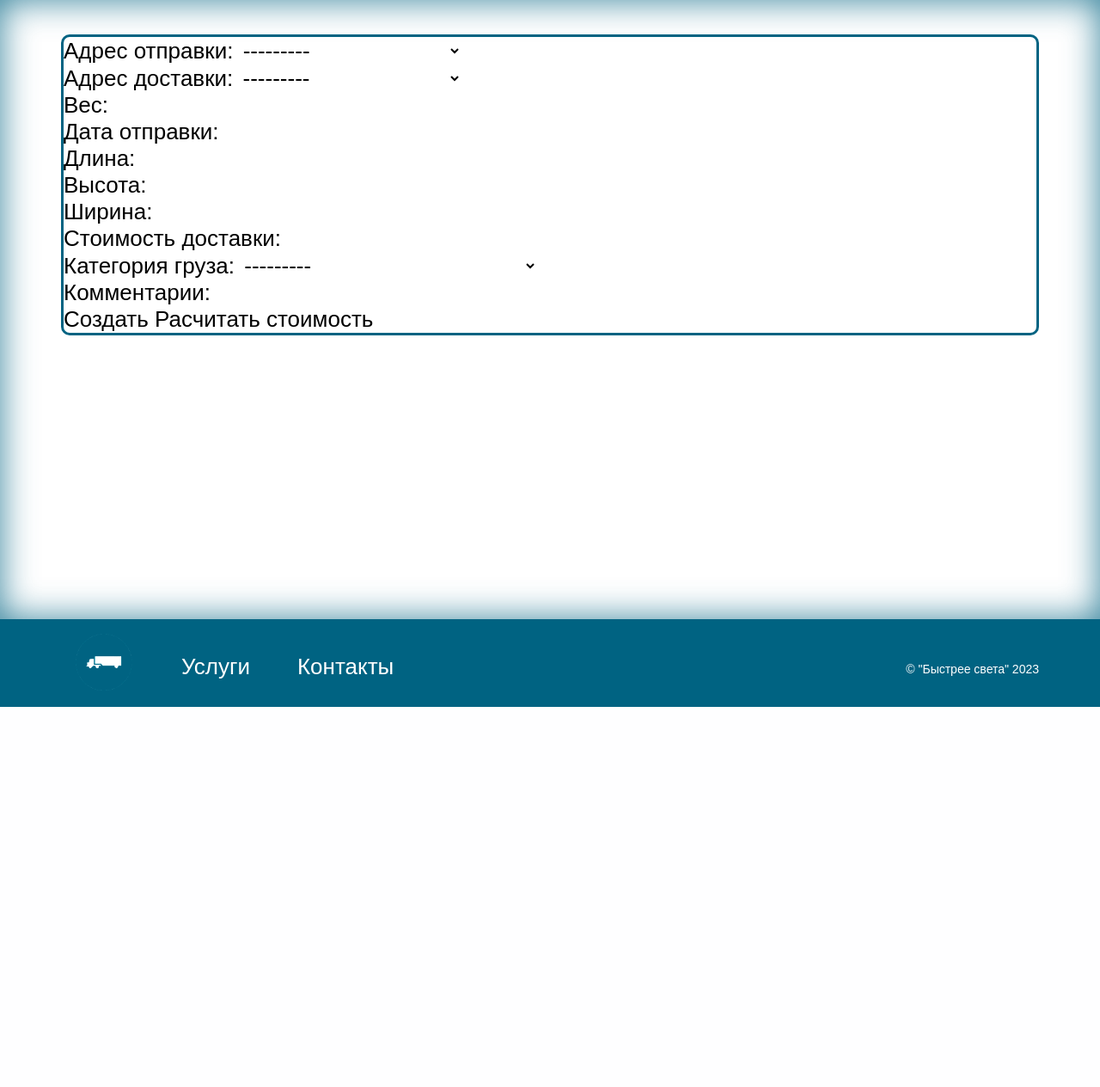
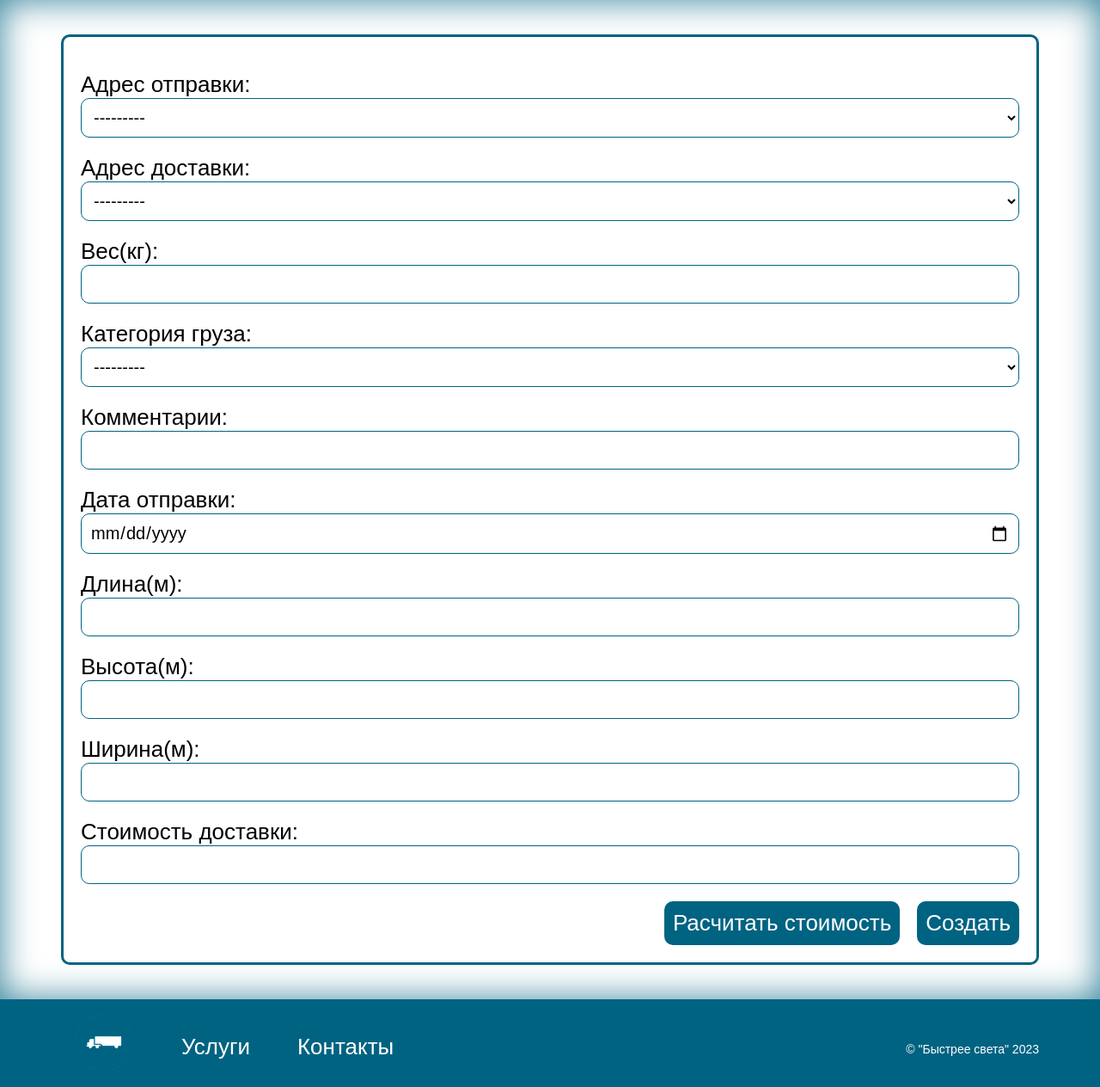
Before and after one commit to Hromt4ik/kursachHromtsov, a Django app: page /createPakages/ in a window 1280 px wide. Shown: the part 101-1365 px from the top of the page at 86% size. Before the commit the page ends 923 px from the top, so only its background shows below. Run offline with Django 4.2, Linux system fonts and the light colour scheme; data comes from the database, SQL or seed files in the repository; both versions use the stored data as it was after the commit; parts of the project's set-up code (start-up, migrations or seed data) failed here and were passed over.

Commit message:
Add files via upload

```diff
--- a/navigate/forms.py
+++ b/navigate/forms.py
@@ -16,9 +16,12 @@
 class PackageForm(forms.ModelForm):
     class Meta:
         model = Package
-        fields = [ 'sending_address', 'delivery_address', 'weight', 'date_of_receipt'
-            , 'length', 'height', 'width', 'cost',
-                  'cargo_category','comments',]
+        fields = ['sending_address', 'delivery_address', 'weight',
+                  'cargo_category', 'comments',]
+        widgets = {
+            'date_of_receipt': forms.DateTimeInput(attrs={'type': 'date', 'required': 'required'},
+                                                 format='%Y-%m-%d')
+        }
 
 
 class CustomUserChangeForm(UserChangeForm):
@@ -34,4 +37,10 @@
     class Meta:
         model = Package
         fields = ('comments', 'sending_address', 'delivery_address', 'weight', 'date_of_receipt', 'delivery_date',
-              'length', 'height', 'width', 'cost', 'cargo_category', 'status',)
+              'length', 'height', 'width', 'cost', 'cargo_category', 'status')
+
+class ChangeUserForm(forms.ModelForm):
+    model = CustomUser
+    fields = ('first_name', 'last_name', 'patronymic', 'phone_number', 'email', 'passport', 'date_of_birth',
+              'username')
+    date_of_birth = forms.DateField(widget=forms.DateInput(attrs={'type': 'date'}))
--- a/navigate/models.py
+++ b/navigate/models.py
@@ -26,15 +26,19 @@
     comments = models.CharField(max_length=500, verbose_name='Комментарии', null=True, blank=True)
 
     def __str__(self):
-        return self.name +  "( " + self.comments + " )"
+        return self.name + " ( " + self.comments + " )"
 
 class Warehouse(models.Model):
     region = models.CharField(max_length=200, verbose_name='Регион')
     city = models.CharField(max_length=200, verbose_name='Город')
     street = models.CharField(max_length=200, verbose_name='Улица')
     home = models.CharField(max_length=200, verbose_name='Дом')
-    corpus = models.CharField(max_length=200, verbose_name='Корпус')
-
+    corpus = models.CharField(max_length=200, verbose_name='Корпус', null=True, blank=True)
+    def __str__(self):
+        if(str(self.corpus) == "None"):
+            return str(self.region) + ", г." + str(self.city) + ", ул." + str(self.street) + ", д." + str(self.home)
+        else:
+            return str(self.region) + ", г." + str(self.city) + ", ул." + str(self.street) + ", д." + str(self.home) + ", к." + str(self.corpus)
 
 
 class Car(models.Model):
@@ -45,15 +49,22 @@
     status = models.CharField(max_length=200, verbose_name='Статус')
     driver_id = models.ForeignKey(settings.AUTH_USER_MODEL,
                                   #limit_choices_to={'post__name': "Сотрудник"},
-                                  on_delete=models.SET_NULL, null=True, blank=True, verbose_name='Id водителя')
+                                  on_delete=models.SET_NULL, null=True, blank=True, verbose_name='Водитель')
 
 class PointIssue(models.Model):
     region = models.CharField(max_length=200, verbose_name='Регион')
     city = models.CharField(max_length=200, verbose_name='Город')
     street = models.CharField(max_length=200, verbose_name='Улица')
     home = models.CharField(max_length=10, verbose_name='Дом')
-    corpus = models.CharField(max_length=10, verbose_name='Корпус')
-    warehouse_id = models.ForeignKey('Warehouse', on_delete=models.SET_NULL,null=True, verbose_name='Id склада')
+    corpus = models.CharField(max_length=10, verbose_name='Корпус', null=True, blank=True)
+    warehouse_id = models.ForeignKey('Warehouse', on_delete=models.SET_NULL,null=True, verbose_name='Cклад')
+
+    def __str__(self):
+        if (str(self.corpus) == "None"):
+            return str(self.region) + ", г." + str(self.city) + ", ул." + str(self.street) + ", д." + str(self.home)
+        else:
+            return str(self.region) + ", г." + str(self.city) + ", ул." + str(self.street) + ", д." + str(
+                self.home) + ", к." + str(self.corpus)
 
 
 class Package(models.Model):
@@ -79,13 +90,13 @@
         related_name='Packages_as_delivery_address',null=True,
         verbose_name='Адрес доставки',
     )
-    weight = models.DecimalField(max_digits=10, decimal_places=2, verbose_name='Вес')
+    weight = models.DecimalField(max_digits=10, decimal_places=2, verbose_name='Вес(кг)')
     date_of_receipt = models.DateField(verbose_name='Дата отправки')
-    delivery_date = models.DateField(verbose_name='Дата доставки в пункт выдачи')
-    date_of_issue = models.DateField(verbose_name='Дата выдачи')
-    length = models.DecimalField(max_digits=10, decimal_places=2, verbose_name='длина')
-    height = models.DecimalField(max_digits=10, decimal_places=2, verbose_name='высота')
-    width = models.DecimalField(max_digits=10, decimal_places=2, verbose_name='ширина')
+    delivery_date = models.DateField(verbose_name='Дата доставки в пункт выдачи', null=True, blank=True,)
+    date_of_issue = models.DateField(verbose_name='Дата выдачи', null=True, blank=True,)
+    length = models.DecimalField(max_digits=10, decimal_places=2, verbose_name='Длина(м)')
+    height = models.DecimalField(max_digits=10, decimal_places=2, verbose_name='Высота(м)')
+    width = models.DecimalField(max_digits=10, decimal_places=2, verbose_name='Ширина(м)')
     employee_id = models.ForeignKey(
         settings.AUTH_USER_MODEL,
         on_delete=models.SET_NULL,
@@ -100,3 +111,5 @@
     status = models.CharField(max_length=200, verbose_name='Статус')
     car_id = models.ForeignKey('Car', on_delete=models.SET_NULL, null=True, blank=True,
                                        verbose_name='Номер Машины')
+    def __str__(self):
+        return " Номер посылки: " + str(self.id) + " стоимость: " + str(self.cost) + " cтатус: " + str(self.status) + " комментарий: " + str(self.comments)
--- a/navigate/urls.py
+++ b/navigate/urls.py
@@ -7,6 +7,7 @@
     path('contact/', views.ContactPageView.as_view(), name='contact'),
     path('services/', views.ServicesPageView.as_view(), name='services'),
     path('account/', views.personalAccView, name='account'),
+    path('account/edit/<int:pk>', views.CustomUserUpdateView.as_view(), name='account_edit'),
     path('mypakeges/', views.MypakegesPageView.as_view(), name='mypakeges'),
     path('createPakages/', views.package_create_view, name='createPakages')
 ]
--- a/navigate/views.py
+++ b/navigate/views.py
@@ -7,11 +7,12 @@
 from django.core.exceptions import PermissionDenied
 from django.http import HttpResponse
 from django.views.generic import TemplateView
-from .models import Package
+from .models import Package, CustomUser
 from django.http import JsonResponse
 from . import models
 from django.shortcuts import render
-from .forms import CustomUserCreationForm, PackageForm
+from django import forms
+from .forms import CustomUserCreationForm, CustomUserChangeForm, PackageForm, ChangeUserForm
 # Create your views here.
 
 
@@ -32,10 +33,11 @@
     if request.method == 'POST':
         form = PackageForm(request.POST)
         if form.is_valid():
+            Package.client_id = request.CustomUser
             form.save()
     else:
         form = PackageForm()
-    return render(request, 'package_create.html', {'form': form})
+    return render(request, 'mypakages.html')
 
 def personalAccView(request):
     # Получаем текущего пользователя
@@ -76,3 +78,14 @@
     else:
         form = PackageForm()
     return render(request, 'package_create.html', {'form': form})
+
+class CustomUserUpdateView(LoginRequiredMixin, UpdateView):
+
+    form_class = ChangeUserForm
+    # fields = ('first_name', 'last_name', 'patronymic', 'phone_number', 'email', 'passport', 'date_of_birth',
+    #           'username')
+    widgets = {
+        'date_of_birth': forms.DateInput(attrs={'type': 'date', 'required': 'required'},
+                                             format='%Y-%m-%d')
+    }
+    template_name = 'account_edit.html'
--- a/static/css/style.css
+++ b/static/css/style.css
@@ -374,7 +374,7 @@
 }
 
 .sign-up, .login{
-     color: white;
+    color: white;
     background-color: #006382;
     padding: 10px;
     border-radius: 10px;
@@ -388,14 +388,14 @@
 }
 
 
-.form-sign > p, .form-login > p{
+.form-sign > p, .form-login > p, .create-pakeges > p{
     display: flex;
     flex-wrap: wrap;
     align-item: center;
     margin-top: 20px;
 }
 
-.form-sign > p > label, .form-login > p > label{
+.form-sign > p > label, .form-login > p > label,  .create-pakeges > p > label{
     display: flex;
     text-align: center;
     justify-content: start;
@@ -403,13 +403,17 @@
 
 }
 
-.form-sign > p > input,.form-login > p > input{
+.form-sign > p > input, .form-login > p > input,
+.create-pakeges > p > input, .create-pakeges > p > select
+{
     border: 1px solid #006382;
     border-radius: 10px;
     padding: 10px;
     font-size: 20px;
     width: 100%;
 }
+
+
 
 .helptext{
     margin-top: 5px;
@@ -665,4 +669,52 @@
 .create-pakeges{
     border: 3px solid #006382;
     border-radius: 10px;
+    padding: 20px;
 }
+
+.create-button{
+    color: white;
+    background-color: #006382;
+    padding: 10px;
+    margin-top: 20px;
+    border-radius: 10px;
+    display: flex;
+    text-align: center;
+    align-items: center;
+    justify-content: center;
+}
+
+.create-button-2{
+    color: white;
+    background-color: #006382;
+    padding: 10px;
+    margin-top: 20px;
+    margin-left: 20px;
+    border-radius: 10px;
+    display: flex;
+    text-align: center;
+    align-items: center;
+    justify-content: center;
+}
+
+.create-button:hover, .create-button-2:hover{
+	background: rgba(0,0,0,0);
+	color: #006382;
+	box-shadow: inset 0 0 0 3px #006382;
+}
+
+.flex-button{
+    display: flex;
+    text-align: center;
+    align-items: center;
+    justify-content: end;
+}
+
+
+.form-sign > p > input:focus, .form-login > p > input:focus, .create-pakeges > p > input:focus,
+ .create-pakeges > p > select:focus {
+
+-webkit-box-shadow: 0px 5px 50px -1px rgba(0, 99, 130, 0.8);
+-moz-box-shadow: 0px 5px 50px -1px rgba(0, 99, 130, 0.8);
+box-shadow: 0px 5px 50px -1px rgba(0, 99, 130, 0.8);
+}
--- a/templates/account.html
+++ b/templates/account.html
@@ -43,7 +43,7 @@
                     <h3>E-mail</h3>
                     <p>{{user.email}}</p>
                 </div>
-                <button class="chenge-bottom" type="submit">Изменить данные</button>
+                <a class="chenge-bottom" href="{%url 'account_edit' user.pk%}" type="submit">Изменить данные</a>
             </div>
         </div>
         <div class="command">
--- a/templates/package_create.html
+++ b/templates/package_create.html
@@ -9,10 +9,38 @@
 
 <form class="create-pakeges" method="post">
     {% csrf_token %}
-        {{ form.as_p }}
+    {{ form.as_p }}
+    <p>
+    <label for="id_date_of_receipt">Дата отправки:</label>
+    <input type="date" name="date_of_receipt" required id="id_date_of_receipt">
+  </p>
+  <p>
+    <label for="id_length">Длина(м):</label>
+    <input type="number" name="length" step="0.01" required id="id_length">
+  </p>
 
-    <button type="submit">Создать</button>
-    <button type="submit" id="calculate">Расчитать стоимость</button>
+
+  <p>
+    <label for="id_height">Высота(м):</label>
+    <input type="number" name="height" step="0.01" required id="id_height">
+  </p>
+
+
+
+  <p>
+    <label for="id_width" >Ширина(м):</label>
+    <input type="number" name="width" step="0.01" required id="id_width">
+  </p>
+    <p>
+    <label  for="id_cost">Стоимость доставки:</label>
+    <input readonly="readonly" type="number" name="cost" step="0.01" required id="id_cost">
+
+
+  </p>
+    <div class="flex-button">
+        <button class="create-button" type="submit" id="calculate">Расчитать стоимость</button>
+        <button class="create-button-2" type="submit">Создать</button>
+    </div>
 </form>
 
             </div>
--- a/templates/services.html
+++ b/templates/services.html
@@ -18,10 +18,7 @@
           <img class="boxquestion" src="{% static "image/boxquestion.png" %}" alt="кубик">
       </div>
       <div class="serv">
-          <h3>Расчитать стоимость</h3>
-      </div>
-      <div class="serv">
-          <a href="{% url 'createPakages'%}">Создать заявку на перевозку</a>
+          <a class="list-bottom" href="{% url 'createPakages'%}">Расчитать стоимость и создать заявку на перевозку</a>
 
       </div>
   </div>
```
Also changed, not shown: templates/account_edit.html (added, +16 -0 lines), db.sqlite3, navigate/migrations/0001_initial.py, navigate/migrations/0002_alter_pointissue_corpus_alter_warehouse_corpus.py (added), navigate/migrations/0003_alter_car_driver_id_alter_package_date_of_issue_and_more.py (added), navigate/migrations/0004_alter_package_date_of_receipt_alter_package_height_and_more.py (added).
